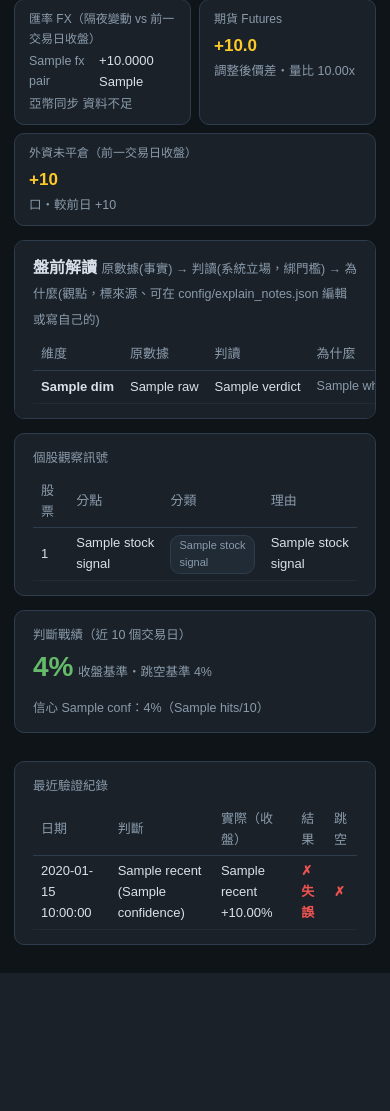
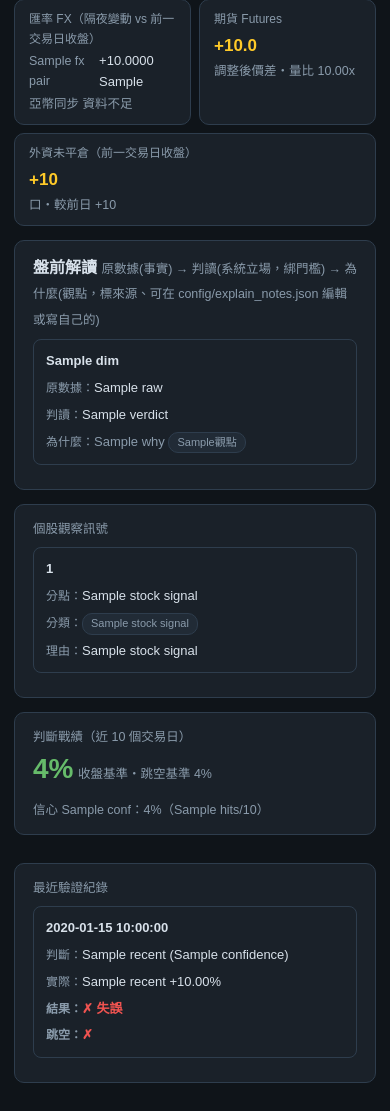
Before and after one commit to steven715/windscope, a FastAPI app: template server/templates/dashboard.html in a window 390 px wide. Shown: the part 364-1475 px from the top of the page. Before the commit the page ends 1337 px from the top, so only its background shows below. Run offline with FastAPI, Linux system fonts and the light colour scheme; the template is opened without the code that fills it: most values are stand-ins (such as "Sample title", 1, 10 or a date in 2020).

Commit message:
feat: 手機表格改堆疊卡片(免左右滑) + 排程說明縮短
使用者回報:手機版表格要左右滑、不一目了然;排程補充敘述過長。

- base.html 新增 table.stack 響應式：手機(≤760)時每列變一張卡、每格「標籤：值」直排，
  不再水平捲動。資料瀏覽(欄多)維持 sortable 水平捲動。
- dashboard 盤前解讀／個股觀察訊號／最近驗證三表改 class="stack" + data-label。
- scheduler 表改 stack；四個 job 的 desc 由整段縮成一行重點。

桌機外觀不變(stack 只在手機 media query 生效)。全套 348 通過。

Co-Authored-By: Claude Opus 4.8 (1M context) <noreply@anthropic.com>

```diff
--- a/server/templates/base.html
+++ b/server/templates/base.html
@@ -113,9 +113,24 @@
     .main { padding: 14px; }
     h2 { font-size: 17px; }
     .panel { overflow-x: auto; }
-    /* 資料表格（sortable）改成水平捲動：欄位不換行、不被壓縮，撐寬由 .panel 捲動 */
+    /* 資料瀏覽（sortable）：欄多，維持水平捲動 */
     table.sortable { width: auto; min-width: 100%; }
     table.sortable th, table.sortable td { white-space: nowrap; }
+    /* 一般表格（stack）：每列變一張卡、每格「標籤：值」直排，免左右滑 */
+    table.stack, table.stack tbody { display: block; width: 100%; }
+    table.stack thead { display: none; }
+    table.stack tr {
+      display: block; border: 1px solid var(--border); border-radius: 8px;
+      padding: 8px 12px; margin-bottom: 10px;
+    }
+    table.stack td {
+      display: block; border: none; padding: 3px 0; white-space: normal;
+      font-size: 13px;
+    }
+    table.stack td[data-label]::before {
+      content: attr(data-label) "："; color: var(--dim); font-size: 12px;
+    }
+    .panel.stackwrap { overflow-x: visible; }
     .card { min-width: 130px; }
     .cards { gap: 8px; }
     .banner { flex-wrap: wrap; }
--- a/server/templates/dashboard.html
+++ b/server/templates/dashboard.html
@@ -48,15 +48,15 @@
 {% if explain %}
 <div class="panel" style="overflow-x:auto">
   <div style="margin-bottom:8px"><b>盤前解讀</b> <span class="dim">原數據(事實) → 判讀(系統立場，綁門檻) → 為什麼(觀點，標來源、可在 config/explain_notes.json 編輯或寫自己的)</span></div>
-  <table>
+  <table class="stack">
     <thead><tr><th>維度</th><th>原數據</th><th>判讀</th><th>為什麼</th></tr></thead>
     <tbody>
     {% for e in explain %}
     <tr>
-      <td style="white-space:nowrap"><b>{{ e.dim }}</b></td>
-      <td style="white-space:nowrap">{{ e.raw }}</td>
-      <td class="{{ e.css }}" style="white-space:nowrap">{{ e.verdict }}</td>
-      <td class="dim" style="min-width:280px">{{ e.why }}{% if e.why_source %} <span class="tag" title="觀點來源，可在 config/explain_notes.json 編輯或寫入自己的 my_note">{{ e.why_source }}觀點</span>{% endif %}</td>
+      <td><b>{{ e.dim }}</b></td>
+      <td data-label="原數據">{{ e.raw }}</td>
+      <td class="{{ e.css }}" data-label="判讀">{{ e.verdict }}</td>
+      <td class="dim" data-label="為什麼">{{ e.why }}{% if e.why_source %} <span class="tag" title="觀點來源，可在 config/explain_notes.json 編輯或寫入自己的 my_note">{{ e.why_source }}觀點</span>{% endif %}</td>
     </tr>
     {% endfor %}
     </tbody>
@@ -67,11 +67,13 @@
 {% if stock_signals %}
 <div class="panel">
   <div class="dim" style="margin-bottom:8px">個股觀察訊號</div>
-  <table>
-    <tr><th>股票</th><th>分點</th><th>分類</th><th>理由</th></tr>
+  <table class="stack">
+    <thead><tr><th>股票</th><th>分點</th><th>分類</th><th>理由</th></tr></thead>
+    <tbody>
     {% for s in stock_signals %}
-    <tr><td>{{ s[0] }}</td><td>{{ s[1] }}</td><td><span class="tag">{{ s[2] }}</span></td><td>{{ s[3] }}</td></tr>
+    <tr><td><b>{{ s[0] }}</b></td><td data-label="分點">{{ s[1] }}</td><td data-label="分類"><span class="tag">{{ s[2] }}</span></td><td data-label="理由">{{ s[3] }}</td></tr>
     {% endfor %}
+    </tbody>
   </table>
 </div>
 {% endif %}
@@ -98,17 +100,19 @@
   <div class="panel" style="flex:2; min-width:340px">
     <div class="dim" style="margin-bottom:8px">最近驗證紀錄</div>
     {% if recent %}
-    <table>
-      <tr><th>日期</th><th>判斷</th><th>實際（收盤）</th><th>結果</th><th>跳空</th></tr>
+    <table class="stack">
+      <thead><tr><th>日期</th><th>判斷</th><th>實際（收盤）</th><th>結果</th><th>跳空</th></tr></thead>
+      <tbody>
       {% for r in recent %}
       <tr>
-        <td>{{ r.date }}</td>
-        <td>{{ r.direction_label }} ({{ r.confidence }})</td>
-        <td class="{{ r.day_change_class }}">{{ r.day_label }} {{ "%+.2f"|format(r.day_change_pct) }}%</td>
-        <td class="{{ 'hit' if r.hit_day else 'miss' }}">{{ "✓ 命中" if r.hit_day else "✗ 失誤" }}</td>
-        <td class="{{ 'hit' if r.hit_open else 'miss' }}">{{ "✓" if r.hit_open else "✗" }}</td>
+        <td><b>{{ r.date }}</b></td>
+        <td data-label="判斷">{{ r.direction_label }} ({{ r.confidence }})</td>
+        <td class="{{ r.day_change_class }}" data-label="實際">{{ r.day_label }} {{ "%+.2f"|format(r.day_change_pct) }}%</td>
+        <td class="{{ 'hit' if r.hit_day else 'miss' }}" data-label="結果">{{ "✓ 命中" if r.hit_day else "✗ 失誤" }}</td>
+        <td class="{{ 'hit' if r.hit_open else 'miss' }}" data-label="跳空">{{ "✓" if r.hit_open else "✗" }}</td>
       </tr>
       {% endfor %}
+      </tbody>
     </table>
     {% else %}
     <div class="empty">尚無驗證紀錄</div>
```
Also changed, not shown: server/scheduler.py (+8 -13 lines), server/templates/scheduler.html (+8 -9 lines).
